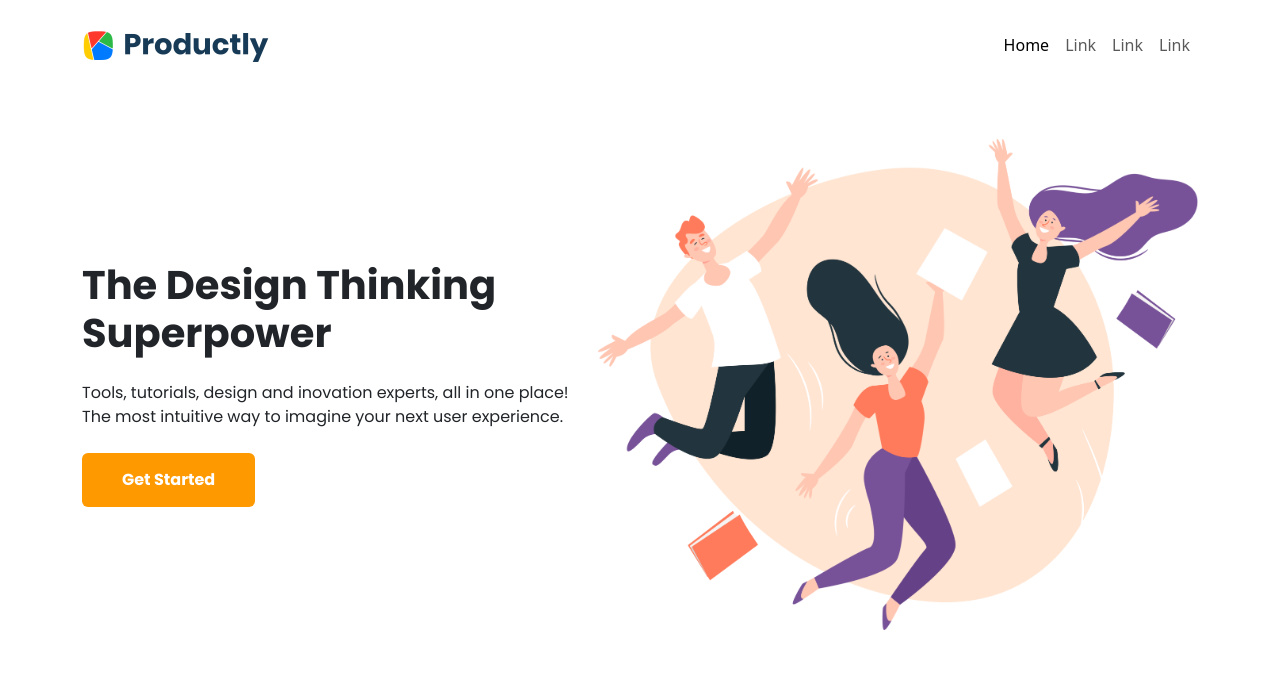
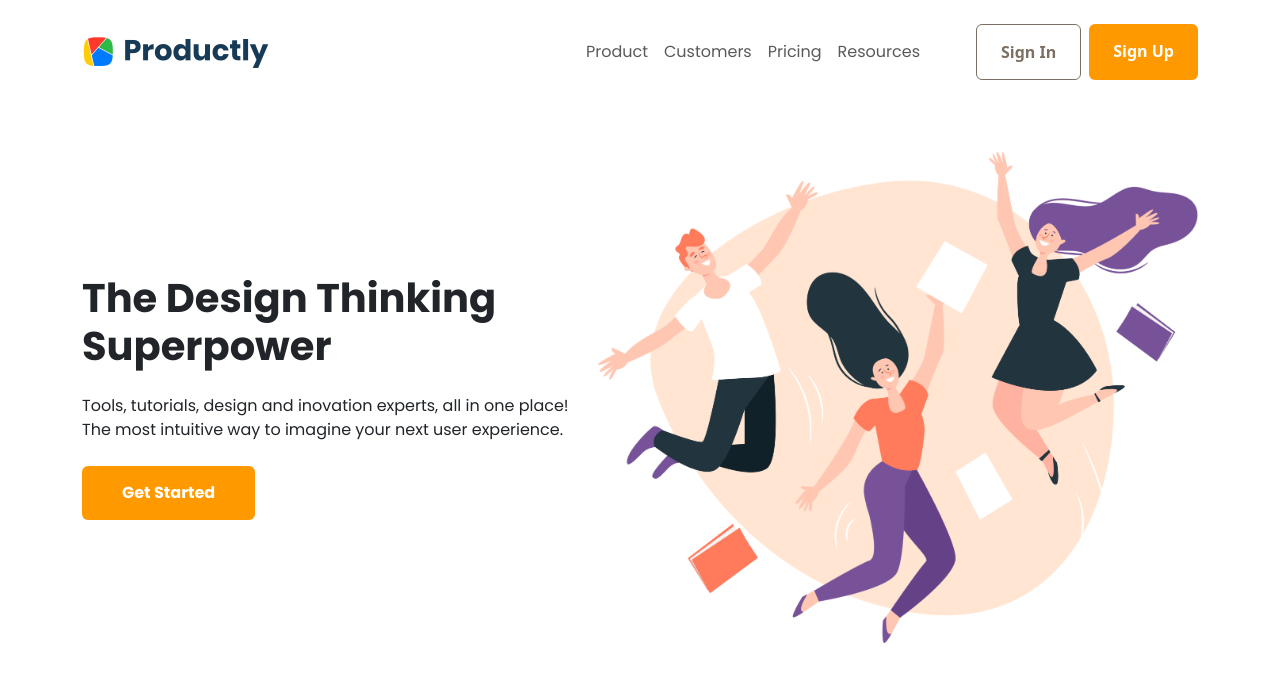
Before and after one commit to rahmatrafli1/belajarbootstrapangga, a plain HTML site: page index.html in a window 1280 px wide. Drawn offline with Linux system fonts and the light colour scheme.

Commit message:
Button Navigation

```diff
--- a/css/custom.css
+++ b/css/custom.css
@@ -7,8 +7,22 @@
 }
 
 .btn-primary:hover {
-  background: #f1a532;
+  background: #b57515;
   border: 0;
+}
+
+.btn-secondary {
+  background: none;
+  border: 1px solid #7b7061;
+  padding: 15px 40px;
+  font-size: 16px;
+  font-weight: bold;
+  color: #7b7061;
+}
+
+.btn-secondary:hover {
+  background: #7b7061;
+  border: 1px solid #7b7061;
 }
 
 .hero-section h1 {
@@ -23,3 +37,7 @@
 .hero-section a {
   font-family: "Poppins", sans-serif;
 }
+
+nav.navbar ul.navbar-nav > li.nav-item > a.nav-link {
+  font-family: "Poppins", sans-serif;
+}
--- a/index.html
+++ b/index.html
@@ -32,18 +32,24 @@
         </button>
         <div class="collapse navbar-collapse" id="navbarSupportedContent">
           <ul class="navbar-nav ms-auto mb-2 mb-lg-0">
-            <li class="nav-item">
-              <a class="nav-link active" aria-current="page" href="/">Home</a>
+            <li class="nav-item align-self-center">
+              <a class="nav-link" href="#">Product</a>
             </li>
-            <li class="nav-item">
-              <a class="nav-link" href="#">Link</a>
+            <li class="nav-item align-self-center">
+              <a class="nav-link" href="#">Customers</a>
             </li>
-            <li class="nav-item">
-              <a class="nav-link" href="#">Link</a>
+            <li class="nav-item align-self-center">
+              <a class="nav-link" href="#">Pricing</a>
             </li>
-            <li class="nav-item">
-              <a class="nav-link" href="#">Link</a>
+            <li class="nav-item align-self-center">
+              <a class="nav-link" href="#">Resources</a>
             </li>
+            <a class="px-4 btn btn-secondary ms-5" href="#" role="button"
+              >Sign In</a
+            >
+            <a class="px-4 btn btn-primary ms-2" href="#" role="button"
+              >Sign Up</a
+            >
           </ul>
         </div>
       </div>
```
